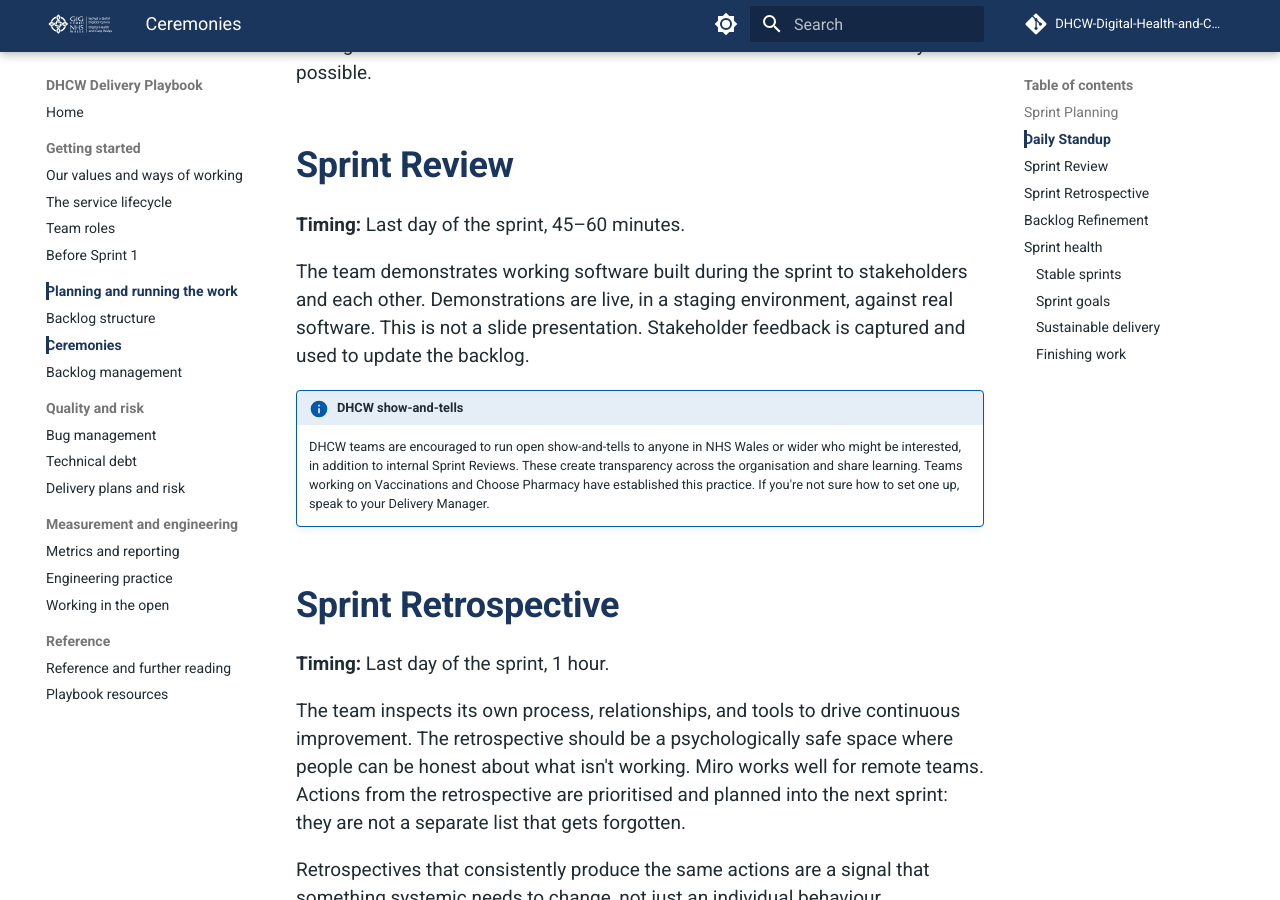
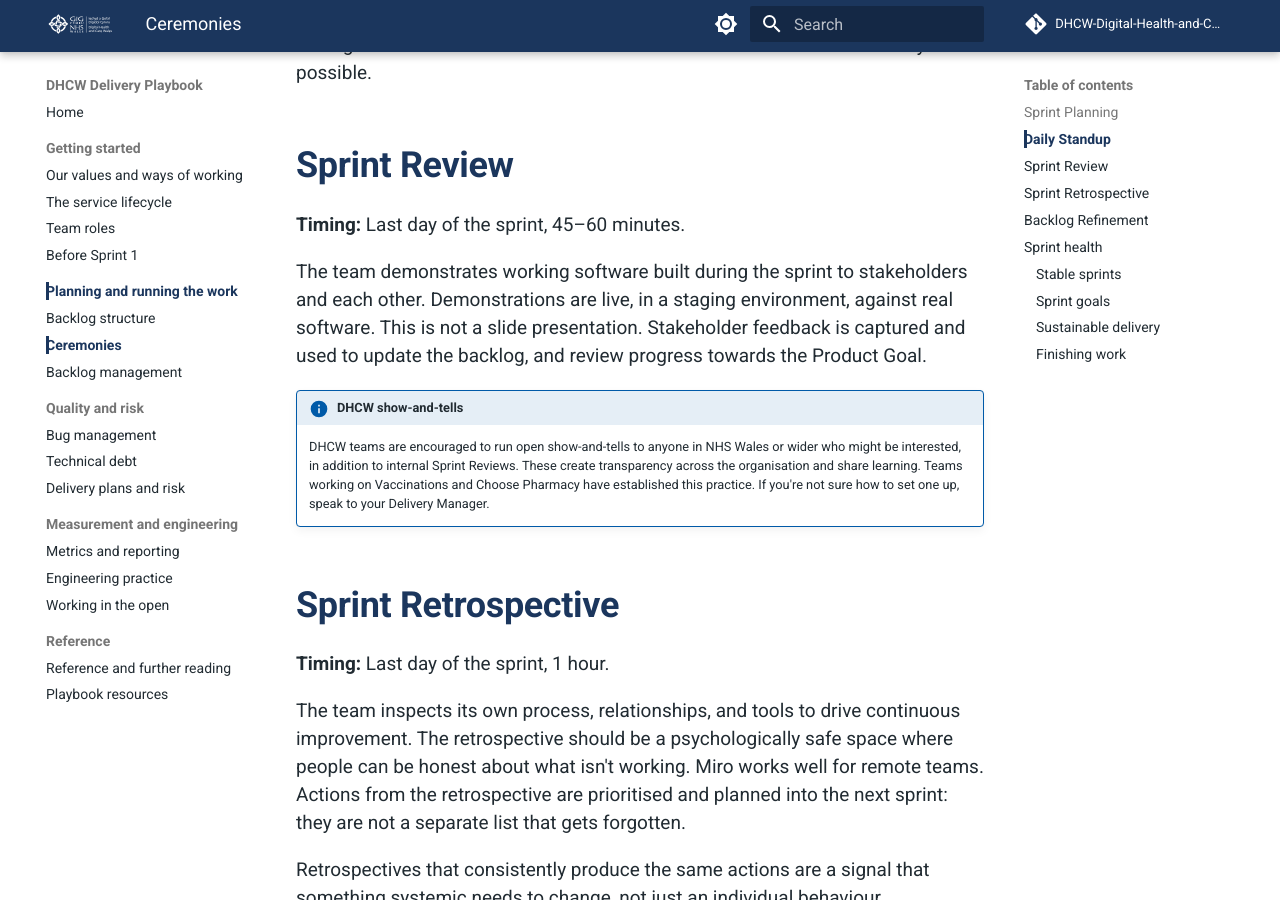
Before and after one commit to DHCW-Digital-Health-and-Care-Wales/dhcw-delivery-playbook, an MkDocs documentation site: the page built from docs/ceremonies.md, in a window 1280 px wide and 900 px high, scrolled down 1372 px. Built offline with MkDocs 1.6.1 and Material for MkDocs 9.7.7, drawn with Linux system fonts in a browser that asks for light colours; comment, search, counter and statistics services are not loaded; some of the changed text lies outside the part shown.

Commit message:
Add Product Goal section to backlog structure with cross-references

```diff
--- a/docs/ceremonies.md
+++ b/docs/ceremonies.md
@@ -30,7 +30,7 @@ The Delivery Manager facilitates and notes blockers, but the conversation belong
 
 **Timing:** Last day of the sprint, 45–60 minutes.
 
-The team demonstrates working software built during the sprint to stakeholders and each other. Demonstrations are live, in a staging environment, against real software. This is not a slide presentation. Stakeholder feedback is captured and used to update the backlog.
+The team demonstrates working software built during the sprint to stakeholders and each other. Demonstrations are live, in a staging environment, against real software. This is not a slide presentation. Stakeholder feedback is captured and used to update the backlog, and review progress towards the Product Goal.
 
 !!! info "DHCW show-and-tells"
     DHCW teams are encouraged to run open show-and-tells to anyone in NHS Wales or wider who might be interested, in addition to internal Sprint Reviews. These create transparency across the organisation and share learning. Teams working on Vaccinations and Choose Pharmacy have established this practice. If you're not sure how to set one up, speak to your Delivery Manager.
@@ -59,7 +59,7 @@ A sprint is a time-boxed effort toward a sprint goal. Once the sprint backlog is
 
 ### Sprint goals
 
-Every sprint should have a sprint goal: a short statement that explains why this increment of work matters. Make it clear, understandable, and **focused on value** to be delivered. When technical problems arise mid-sprint, the sprint goal is the guide for trade-off decisions. It gives the team shared purpose beyond a list of tickets.
+Every sprint should have a sprint goal: a short statement that explains why this increment of work matters. Make it clear, understandable, and **focused on value** to be delivered. When technical problems arise mid-sprint, the sprint goal is the guide for trade-off decisions. It gives the team shared purpose beyond a list of tickets. Every sprint goal should point at the current Product Goal.
 
 ### Sustainable delivery
 
```
Also changed, not shown: docs/backlog-structure.md (+10 -0 lines).
